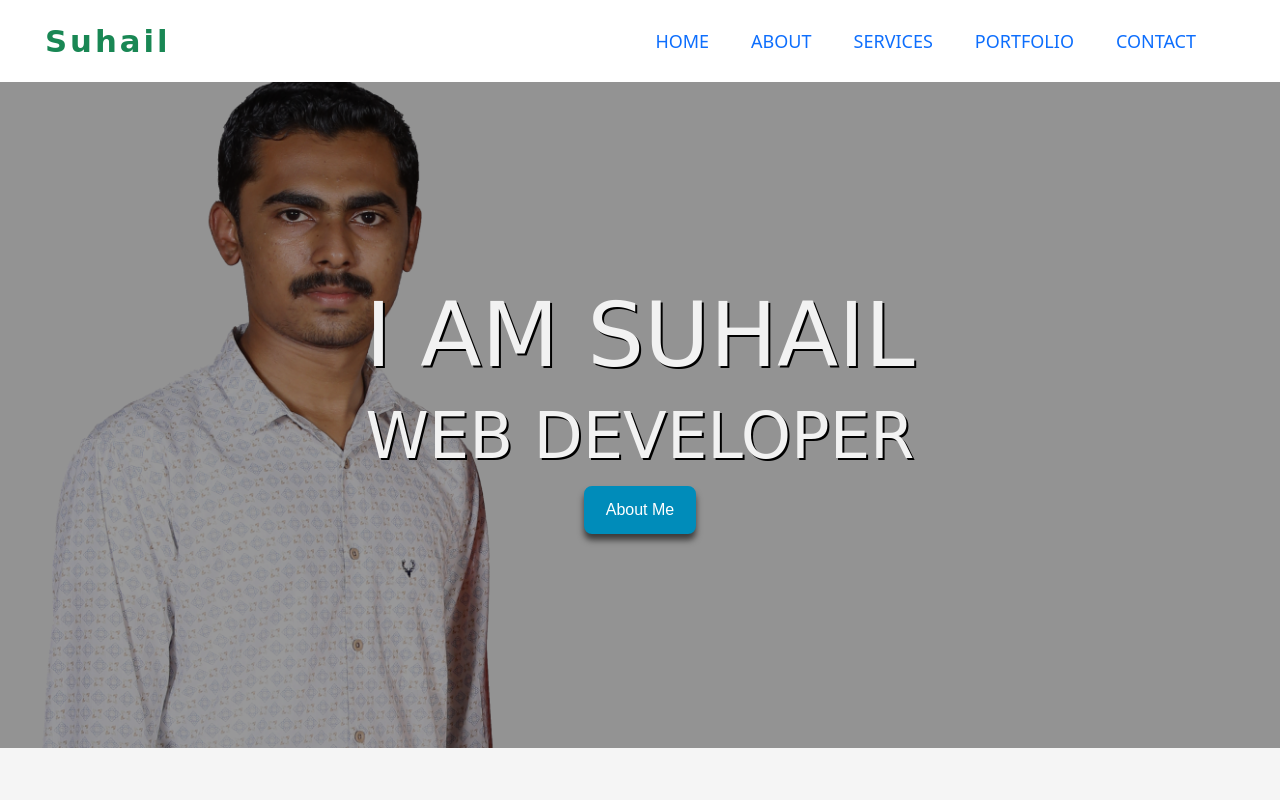
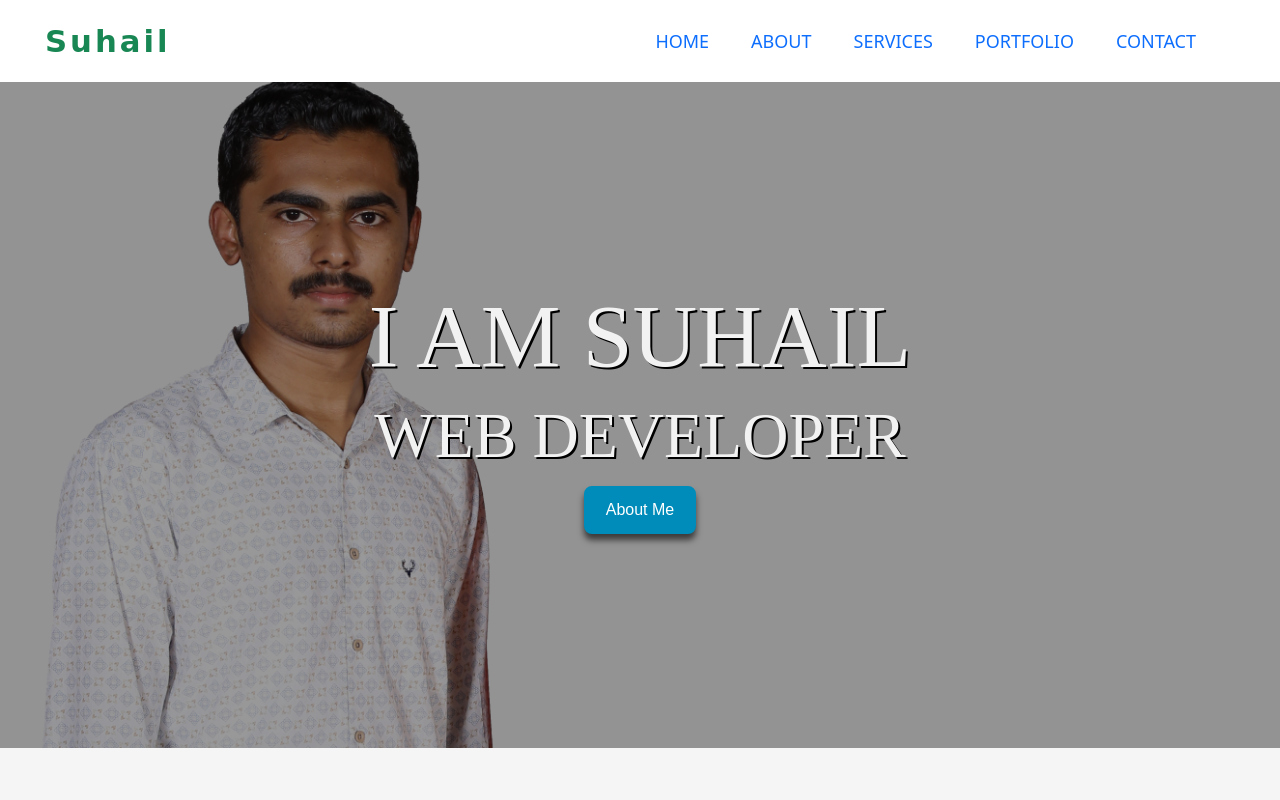
Before and after one commit to suhail56/portfolio, a plain HTML site: page index.html in a window 1280 px wide. Shown: the top 800 px of the page. Drawn offline with nearby package versions, Linux system fonts and the light colour scheme.

Commit message:
Update style.css

```diff
--- a/css/style.css
+++ b/css/style.css
@@ -47,7 +47,7 @@ body {
 }
 
 .title-text {
-    font-family: cursive;
+    font-family: 'Times New Roman', serif;
     text-shadow: 2px 2px #000000;
 }
 
```
